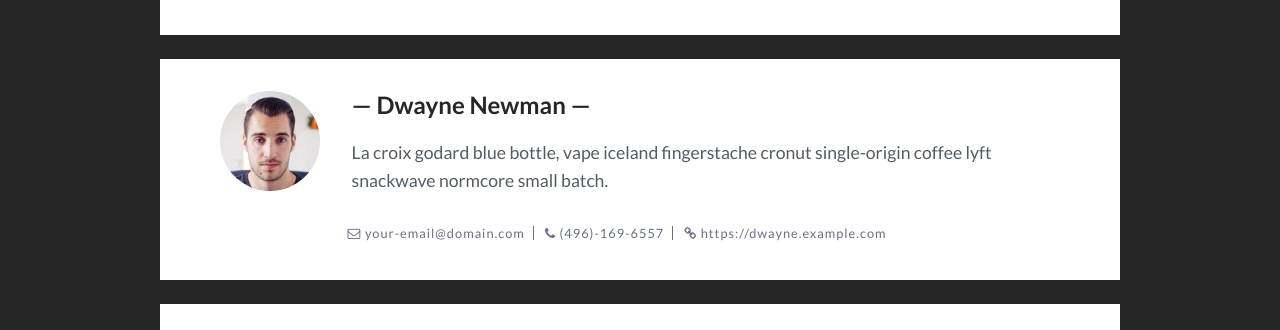
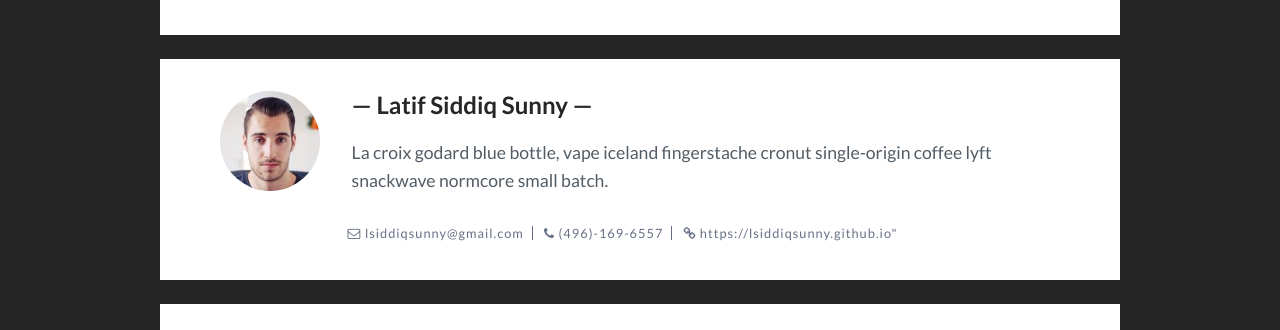
Before and after one commit to BUETCSE15/BUETCSE15.github.io, a Jekyll site: the page built from _posts/2017-07-12-nevada-on-the-way-to-nevada.markdown, in a window 1280 px wide and 900 px high, scrolled down 1643 px. Shown: the part 170-500 px from the top of the window. Built offline with Jekyll 4.4.1, drawn with Linux system fonts in a browser that asks for light colours; comment, search, counter and statistics services are not loaded.

```diff
--- a/_config.yml
+++ b/_config.yml
@@ -1,5 +1,5 @@
 logo: # add logo name
-title: Bef - Enjoy Freedom
+title: BUET CSE15 - Enjoy Freedom
 description: > # this means to ignore newlines until "baseurl:"
   Write an awesome description for your new site here. You can edit this
   line in _config.yml. It will appear in your document head meta (for
@@ -15,11 +15,11 @@ banner-desc: # add banner description
 
 # Author settings
 author-pic: face.jpg # your photo
-author-name: # your name
+author-name: Latif Siddiq Sunny
 about-author: # about author
-email: your-email@domain.com # your email
-phone: (496)-169-6557 # your pnone number
-website: https://dwayne.example.com # you website
+email: lsiddiqsunny@gmail.com # your email
+phone:  # your pnone number
+website: https://lsiddiqsunny.github.io" # you website
 
 # Social link
 google_url:    # add url link
@@ -30,7 +30,7 @@ dribbble_url:  # add url link
 facebook_url:  # add url link
 
 # Disqus
-discus_identifier: mr-brown # add your discus identifier
+discus_identifier: latifsiddiqsunny # add your discus identifier
 
 # Newsletter
 mailchimp: # add your MailChimp form identifier. For example - blogenjoyfreedom.us16.list-manage.com/subscribe/post?u=cd56155d76ddeeb4c0bc4d080&amp;id=7a526cd13e
```
